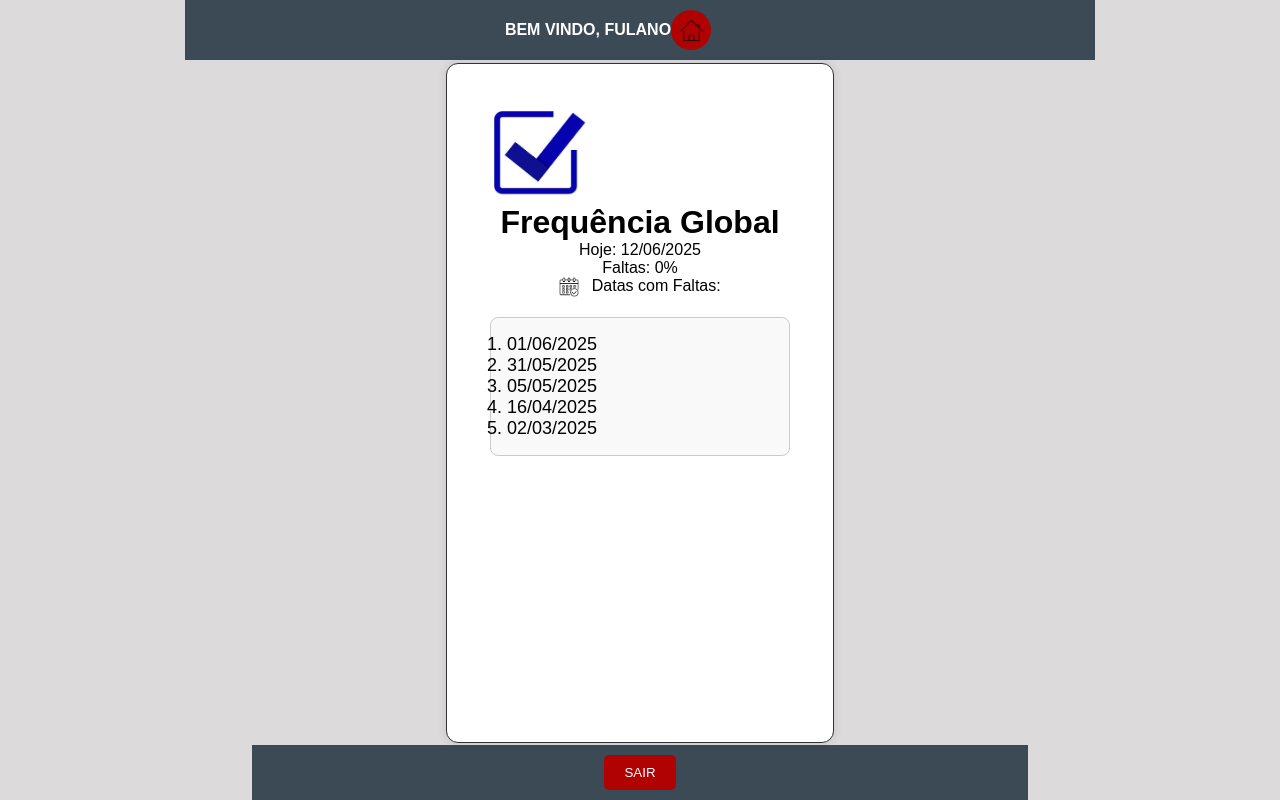
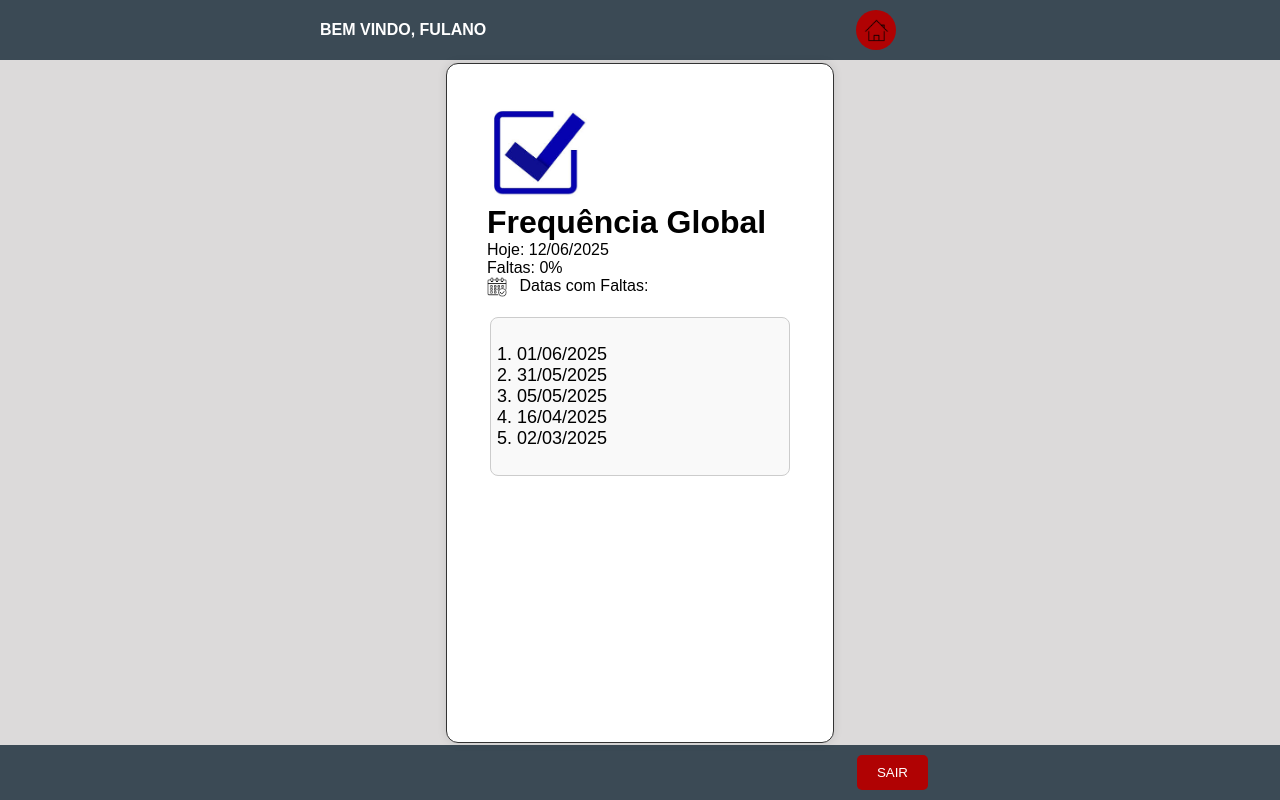
Before and after one commit to MSQT-00/Projeto_LDW_classe, a plain HTML site: page html/tela_frequencia.html in a window 1280 px wide. Drawn offline with Linux system fonts and the light colour scheme.

Commit message:
Atualização tela de frequencia

```diff
--- a/html/tela_frequencia.html
+++ b/html/tela_frequencia.html
@@ -12,14 +12,6 @@
       margin: 0;
     }
 
-    body {
-      display: flex;
-      align-items: center;        /* centraliza verticalmente */
-      justify-content: center;    /* centraliza horizontalmente */
-      flex-direction: column;     /* para os elementos ficarem empilhados */
-      font-family: Arial, sans-serif;
-      text-align: center;
-    }
 
     .datas {
       margin-top: 20px;
@@ -30,9 +22,11 @@
       max-width: 100px;
     }
     .container-datas {
+    display: flex;
+    align-items: center;
   background-color: #f9f9f9;
   border: 1px solid #ccc;
-  padding: 16px;
+  padding: 26px;
   border-radius: 8px;
   max-width: 300px;
   margin: 0 auto;
@@ -43,7 +37,9 @@
 <body>
   <header>
       <div class="welcome">BEM VINDO, <strong> FULANO</strong></div>
-      <div class="home-button"><img class="img_icon_home" src="../img/casa-simples-fina.png"/></div>
+      <a href="menu.html">
+        <div class="home-button"><img class="img_icon_home" src="../img/casa-simples-fina.png"/></div>
+      </a>
   </header>
   <main>
     <img src="../img/icone_checklist.jfif">
```
